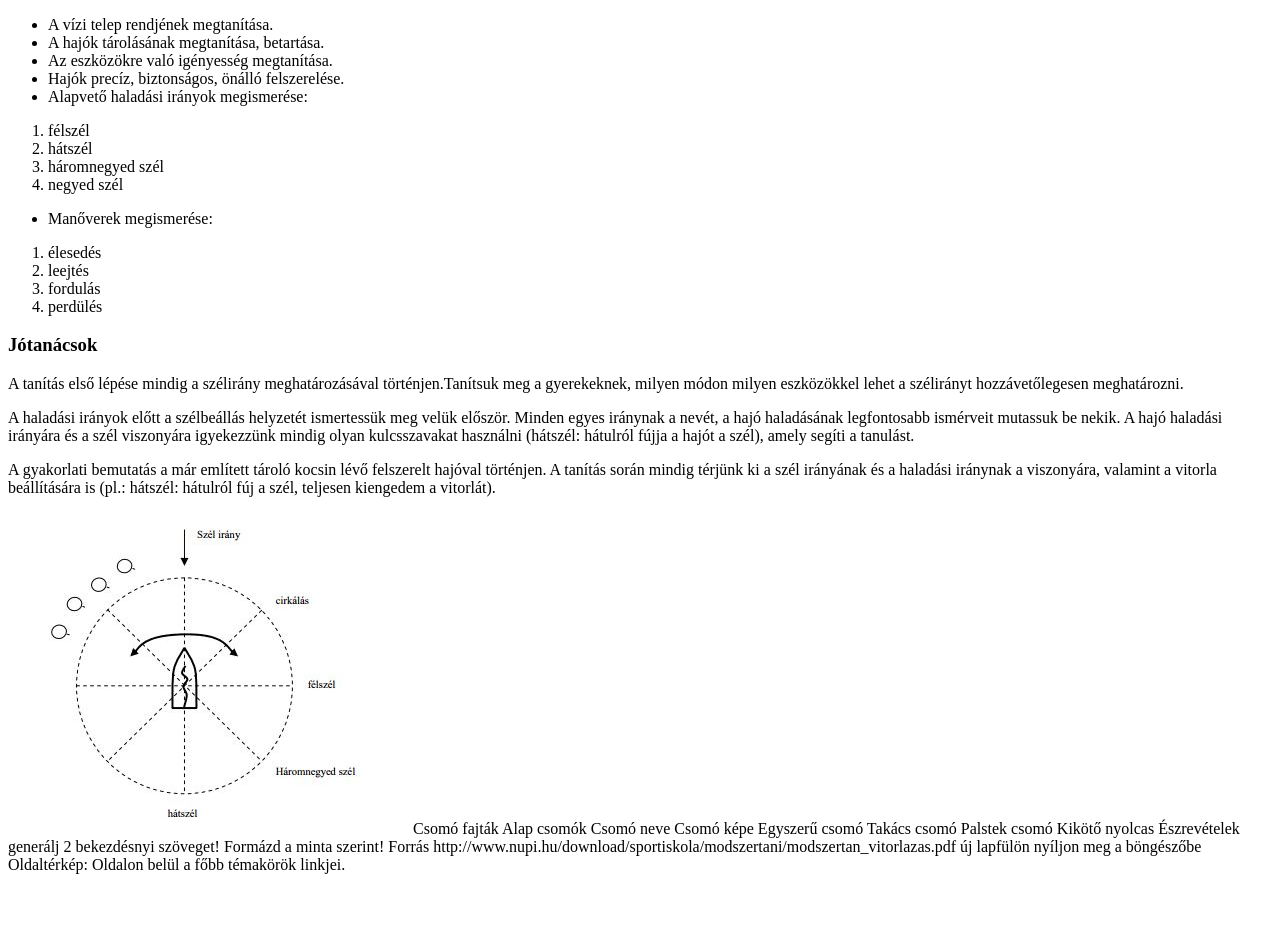
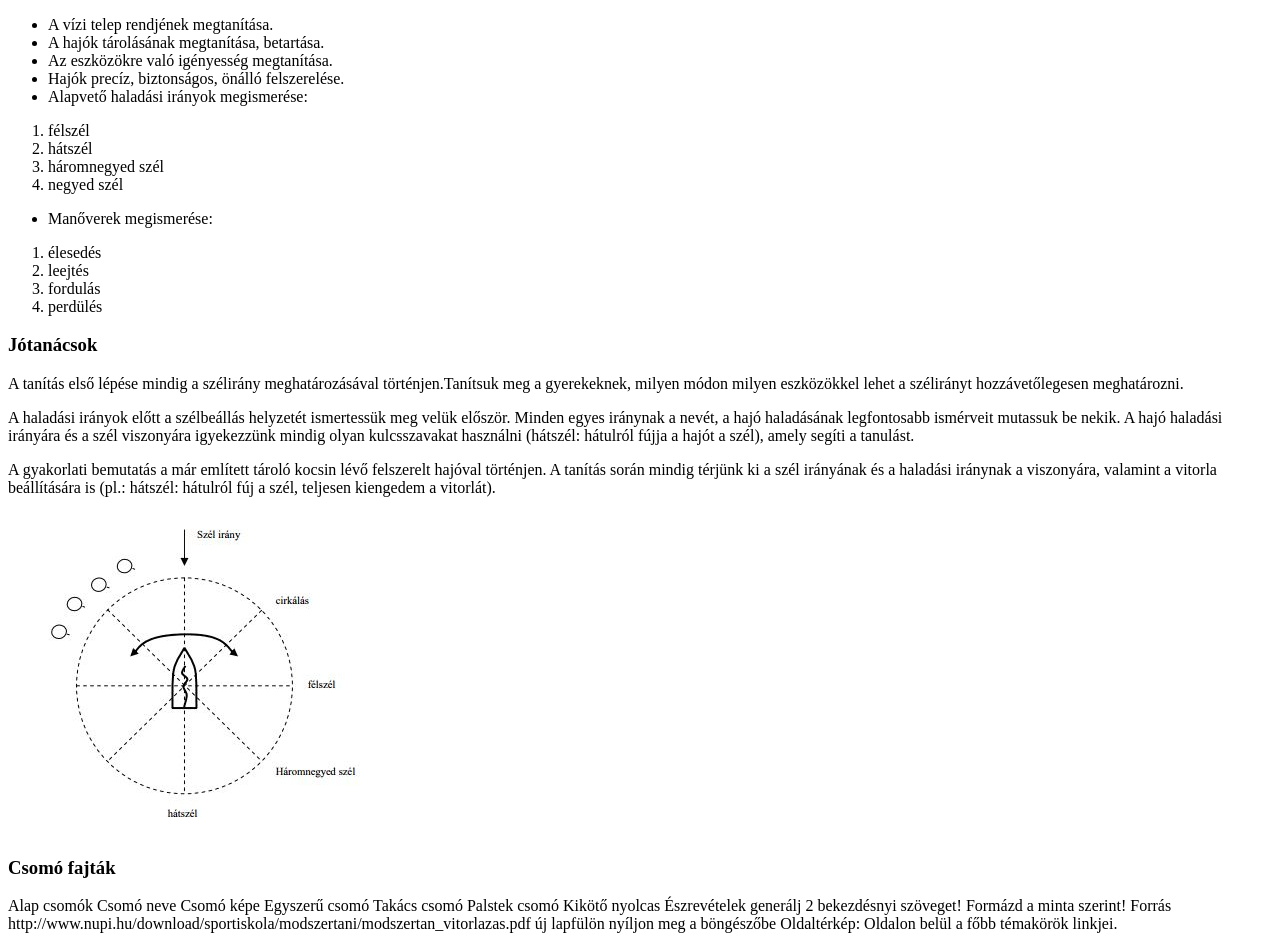
Before and after one commit to Zsolti0715/elso0911eiru, a plain HTML site: page vitorlás-20210914/index.html in a window 1280 px wide. Shown: the part 105-1046 px from the top of the page. Before the commit the page ends 987 px from the top, so only its background shows below. Drawn offline with Linux system fonts and the light colour scheme.

Commit message:
Félkész oldal, táblázat nélkül cimsorral

```diff
--- a/vitorlás-20210914/index.html
+++ b/vitorlás-20210914/index.html
@@ -44,9 +44,10 @@
 
 <P>A gyakorlati bemutatás a már említett tároló kocsin lévő felszerelt hajóval történjen. A tanítás során mindig térjünk ki a szél irányának és a haladási iránynak a viszonyára, valamint a vitorla beállítására is (pl.: hátszél: hátulról fúj a szél, teljesen kiengedem a vitorlát).</P>
 
+
 <img src="forrás/szelirany.JPG" alt="szélirány">
 
-Csomó fajták
+<h3>Csomó fajták</h3>
 
 Alap csomók
 Csomó neve	Csomó képe
```
